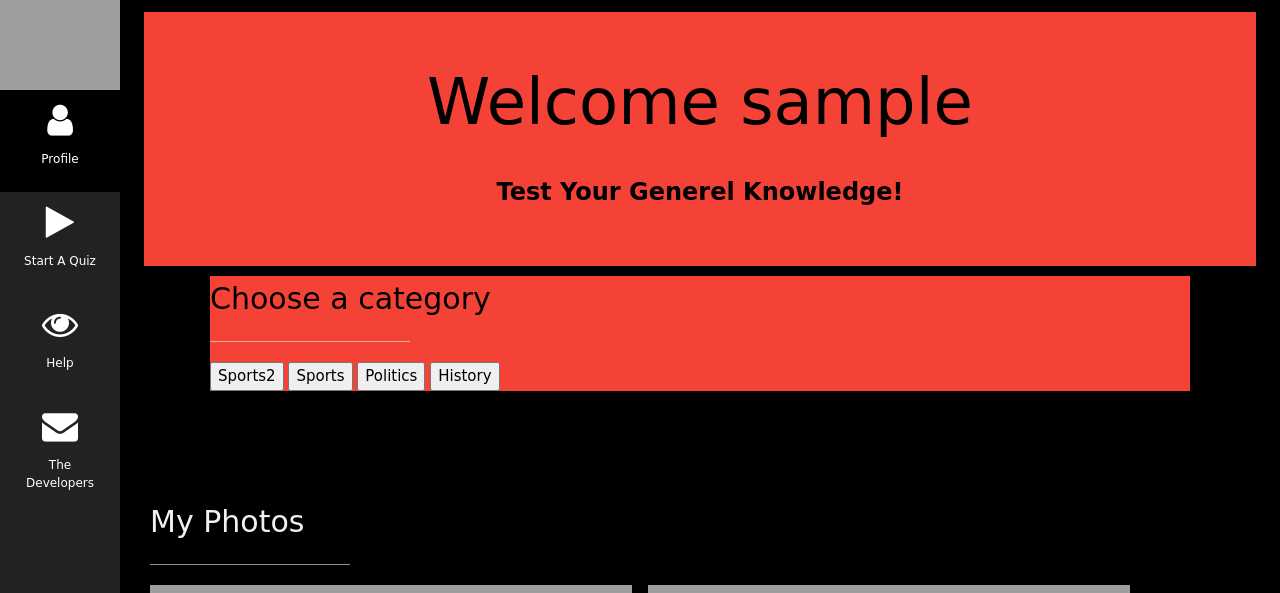
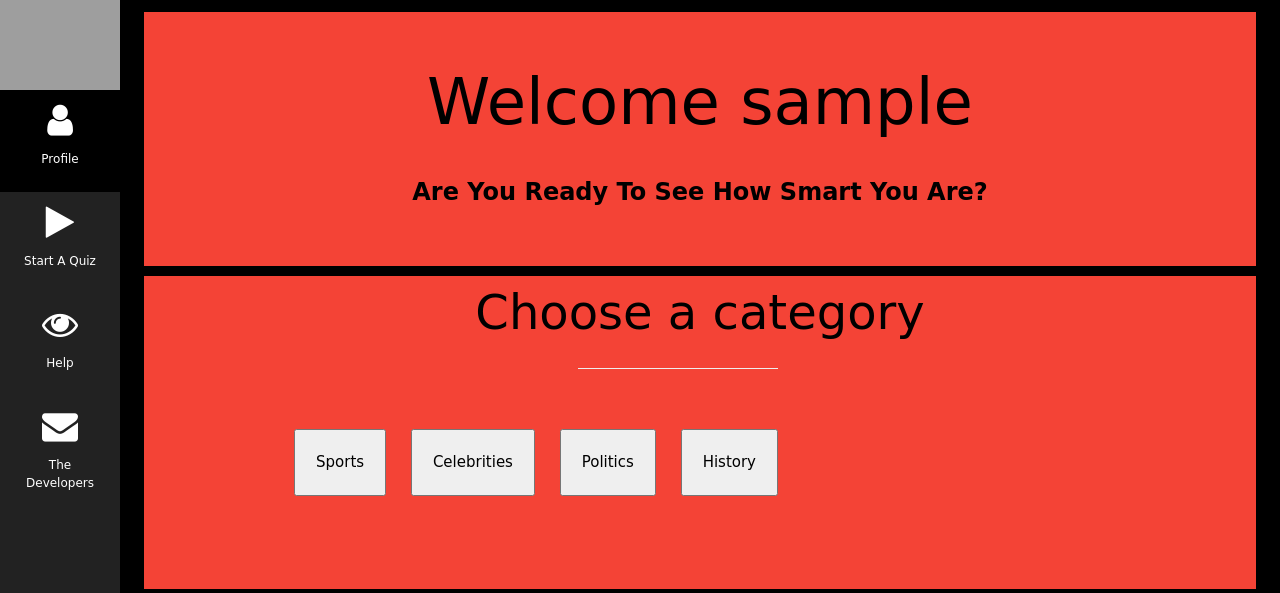
Before and after one commit to Apkar00/full-stack-project-trivia-genius, a Flask app: a page that uses templates/home2.html in a window 1280 px wide. Shown: the top 593 px of the page. Run offline with Flask 2, Linux system fonts and the light colour scheme; grey boxes are pictures that could not be loaded.

Commit message:
latest update on home2

```diff
--- a/static/home2.css
+++ b/static/home2.css
@@ -38,3 +38,9 @@
 .dropdown:hover .dropbtn {
   background-color: #3e8e41;
 }
+
+.categories{
+padding: 20px;
+margin: 10px;
+
+}
--- a/templates/home2.html
+++ b/templates/home2.html
@@ -36,25 +36,24 @@ body, h1,h2,h3,h4,h5,h6 {font-family: cursive;}
     <p>The Developers</p>
   </a>
 </nav>
-
+<!---->
 <!-- Page Content -->
 <div class="w3-padding-large" id="main">
   <!-- Header/Home -->
   <header class="w3-container w3-padding-32 w3-center w3-red" id="home">
     <h1 class="w3-jumbo w3-text-black"><span class="w3-hide-small ">Welcome</span> {{item.get('username')}}</h1>
-    <p id="enlarge_text" class ="w3-text-black">Test Your Generel Knowledge!</p>
+    <p id="enlarge_text" class ="w3-text-black">Are You Ready To See How Smart You Are?</p>
   </header>
 
   <!-- About Section -->
-  <div class="w3-content w3-justify w3-text-black w3-red" id="about">
-    <h2 class="w3-text-black">Choose a category</h2>
-    <hr style="width:200px" class="w3-opacity w3-black">
-      <div>
-          <!-- <button onclick="location.href = 'www.yoursite.com';" id="myButton" class="float-left submit-button" >Home</button> -->
-        <button class="categories" onclick="location.href = '/profile/{{item.get('username')}}/quiz/Sports';">Sports2</button>
-        <button class="categories" onclick="location.href = '/quiz/Sports';">Sports</button>
-      <button class="categories" onclick="location.href = '/quiz/Politics';">Politics</button>
-      <button class="categories" onclick="location.href = '/quiz/History';">History</button>
+  <div class=" w3-justify w3-text-black w3-red" id="about">
+    <h2 class="w3-text-black" style="text-align: center; font-size: xxx-large;">Choose a category</h2>
+    <hr style="width:200px; margin-left: 39%; color: black;">
+      <div style="height: 200px;">
+        <button class="categories" style="margin-left: 150px; margin-top: 40px;" onclick="location.href = '/profile/{{item.get('username')}}/quiz/Sports';">Sports</button>
+        <button class="categories" onclick="location.href = '/profile/{{item.get('username')}}/quiz/Celebrities';" >Celebrities</button>
+        <button class="categories" onclick="location.href = '/profile/{{item.get('username')}}/quiz/Politics';">Politics</button>
+        <button class="categories" onclick="location.href = '/profile/{{item.get('username')}}/quiz/History';">History</button>
       </div>
 </div>
    </div><br>
```
